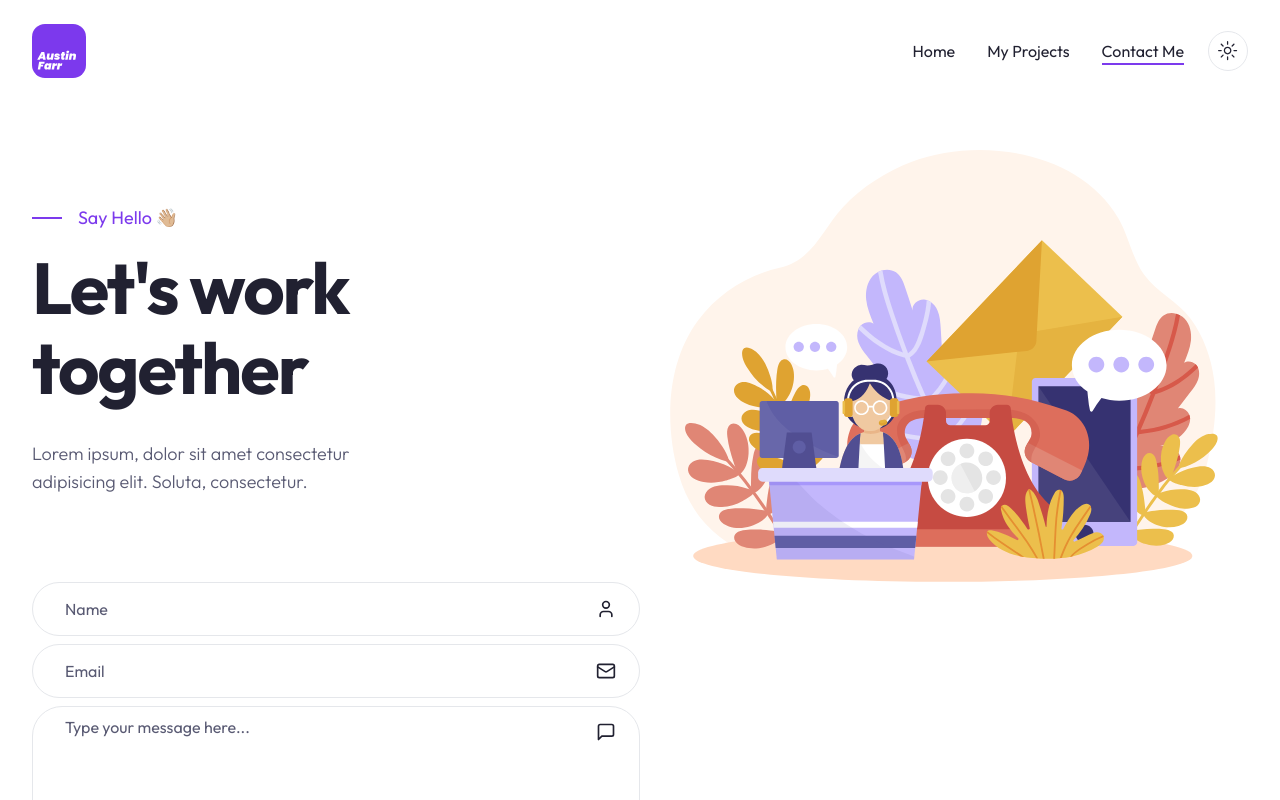
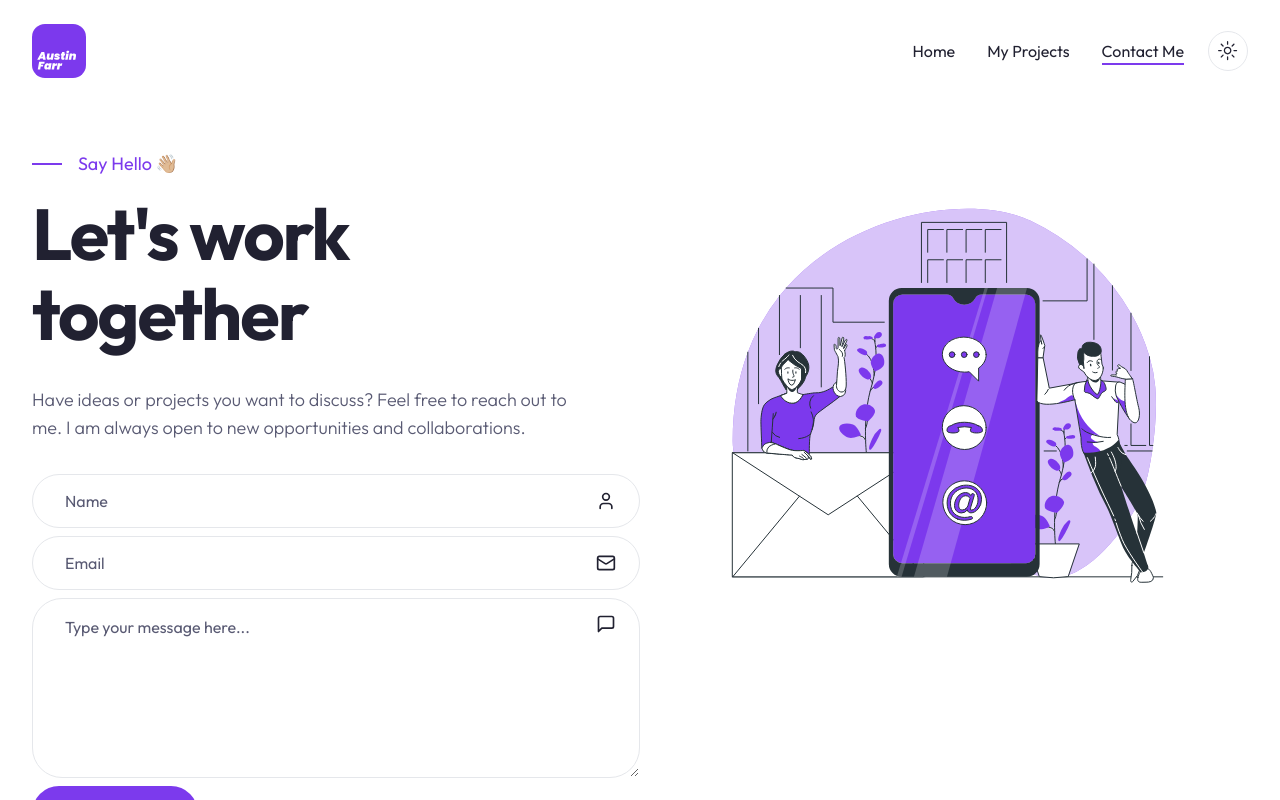
Before and after one commit to austinfarr/austin-portfolio, a Next.js app: page /contact in a window 1280 px wide. Shown: the top 800 px of the page. Built offline with nearby package versions, Linux system fonts and the light colour scheme.

Commit message:
Updated contact page with new image and styling

```diff
--- a/app/contact/page.jsx
+++ b/app/contact/page.jsx
@@ -6,7 +6,7 @@ const ContactPage = () => {
     <section>
       <div className="container mx-auto">
         {/* Text and illustration */}
-        <div className="grid xl:grid-cols-2 pt-12 xl:h-[480px] ">
+        <div className="grid xl:grid-cols-2 pt-12 xl:min-h-[380px] ">
           {/* Text */}
           <div className="flex flex-col justify-center">
             <div className="flex items-center gap-x-4 text-primary text-lg mb-4">
@@ -14,20 +14,18 @@ const ContactPage = () => {
               Say Hello 👋🏼
             </div>
             <h1 className="h1 max-w-md mb-8">Let&apos;s work together</h1>
-            <p className="subtitle max-w-[400px]">
-              Lorem ipsum, dolor sit amet consectetur adipisicing elit. Soluta,
-              consectetur.
+            <p className="subtitle max-w-[550px]">
+              Have ideas or projects you want to discuss? Feel free to reach out
+              to me. I am always open to new opportunities and collaborations.
             </p>
+            {/* Form */}
+            <ContactForm />
           </div>
           {/* Illustration */}
           <div
-            className="hidden xl:flex w-full bg-contact_illustration_light dark:bg-contact_illustration_dark
+            className="hidden xl:flex xl:h-[500px] w-full bg-contact_illustration_light  dark:bg-contact_illustration_dark
           bg-contain bg-top bg-no-repeat"
           ></div>
-        </div>
-        {/* Form */}
-        <div className="grid xl:grid-cols-2 mb-24 xl:mb-32">
-          <ContactForm />
         </div>
       </div>
     </section>
--- a/app/globals.css
+++ b/app/globals.css
@@ -59,10 +59,10 @@
       --destructive-foreground: 210 20% 98%;
       /* --border: 215 27.9% 16.9%; */
       --border: 237 22% 23%;
-      --input: 215 27.9% 16.9%;
+      --input: 220 13% 30%;
       /* --input: 237 22% 23%; */
       /* --ring: 263.4 70% 50.4%; */
-      --ring: 8 99% 67%;
+      --ring: 262.1 83.3% 57.8%;
     }
   }
 }
--- a/components/ContactForm.jsx
+++ b/components/ContactForm.jsx
@@ -18,18 +18,13 @@ const initialFormData = {
 };
 
 const ContactForm = () => {
-  const [name, setName] = useState("");
-  const [email, setEmail] = useState("");
-  const [message, setMessage] = useState("");
+  const [formData, setFormData] = useState(initialFormData);
+
   const [isSubmitted, setIsSubmitted] = useState(false);
-
-  const [formData, setFormData] = useState(initialFormData);
 
   const { values, isLoading, error } = formData;
 
   const { toast } = useToast();
-
-  console.log(formData);
 
   const handleChange = ({ target }) => {
     setFormData((prev) => ({
@@ -42,12 +37,12 @@ const ContactForm = () => {
   };
 
   const handleSubmit = async (event) => {
+    event.preventDefault();
+
+    //Set loading state
     setFormData((prev) => ({ ...prev, isLoading: true }));
 
     const { name, email, message } = formData.values;
-
-    event.preventDefault();
-    // const formData = { name, email, message };
 
     try {
       const body = JSON.stringify({
@@ -56,32 +51,21 @@ const ContactForm = () => {
         message,
       });
 
-      const response = await fetch("/api/contact", {
-        method: "POST",
-        headers: {
-          "Content-Type": "application/json",
-          // Accept: "application/json",
-        },
-        body: body,
-      });
-      console.log("response", response);
+      await sendContactForm(body);
 
-      if (response.ok) {
+      //If successful, reset form data and show success message
       setFormData(initialFormData);
       toast({
         description: "Your message has been sent.",
       });
       setIsSubmitted(true);
-      } else {
-        console.error("Error occurred!!!!!`:", error);
+    } catch (error) {
+      //If error, show error message
       setFormData((prev) => ({
         ...prev,
         isLoading: false,
         error: "An error occurred. Please try again later.",
       }));
-      }
-    } catch (error) {
-      console.error("Error occurred!!!!!`:", error);
     }
   };
 
--- a/components/ui/textarea.jsx
+++ b/components/ui/textarea.jsx
@@ -6,7 +6,7 @@ const Textarea = React.forwardRef(({ className, ...props }, ref) => {
   return (
     <textarea
       className={cn(
-        "flex min-h-[180px] w-full rounded-[30px] border border-input bg-background px-8 py-2 text-base ring-offset-background placeholder:text-muted-foreground focus-visible:outline-none focus-visible:ring-2 focus-visible:ring-ring focus-visible:ring-offset-2 disabled:cursor-not-allowed disabled:opacity-50",
+        "flex min-h-[180px] w-full rounded-[30px] border border-input bg-background px-8 py-4 text-base ring-offset-background placeholder:text-muted-foreground focus-visible:outline-none focus-visible:ring-2 focus-visible:ring-ring focus-visible:ring-offset-2 disabled:cursor-not-allowed disabled:opacity-50",
         className
       )}
       ref={ref}
--- a/lib/api.js
+++ b/lib/api.js
@@ -5,5 +5,11 @@ export const sendContactForm = async (data) =>
       "Content-Type": "application/json",
       Accept: "application/json",
     },
-    body: JSON.stringify(data),
+    body: data,
+  }).then((res) => {
+    if (!res.ok) {
+      throw new Error("Failed to send message");
+    } else {
+      return res.json();
+    }
   });
--- a/tailwind.config.js
+++ b/tailwind.config.js
@@ -88,8 +88,8 @@ module.exports = {
         about_shape_dark: "url(/about/shape-dark.svg)",
         work_project_bg_light: "url(/work/project-bg-light.png)",
         work_project_bg_dark: "url(/work/project-bg-dark.png)",
-        contact_illustration_light: "url(/contact/illustration-light.svg)",
-        contact_illustration_dark: "url(/contact/illustration-dark.svg)",
+        contact_illustration_light: "url(/contact/Contact.svg)",
+        contact_illustration_dark: "url(/contact/Contact.svg)",
       },
     },
   },
```
Also changed, not shown: public/contact/Contact.svg (added). Lines whose indentation alone changed are shown as unchanged.
